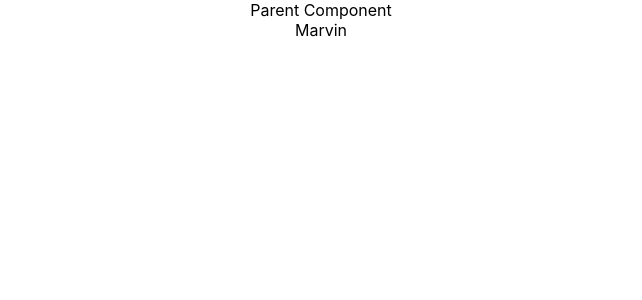
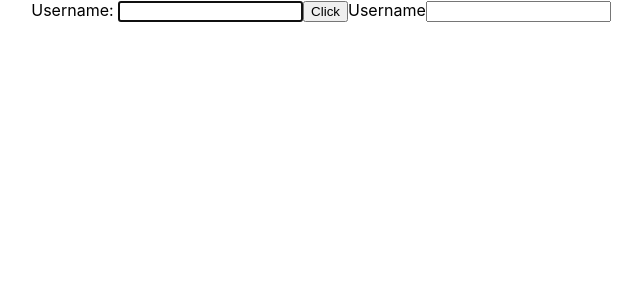
Before and after one commit to marvinjk6/React-Fundaments, a React (Create React App) app in the folder react-fundaments/: page / in a window 1280 px wide. Shown: the top 300 px of the page, without its empty margins (319-961 px from the left). Built offline with nearby package versions, Linux system fonts and the light colour scheme.

Commit message:
video 28 - Refs

```diff
--- a/react-fundaments/src/App.js
+++ b/react-fundaments/src/App.js
@@ -1,13 +1,13 @@
 import React, { Component } from 'react'
 import './App.css'
-import ParentComp from './ParentComp'
+import RefsDemo from './components/RefsDemo'
 
 
 export default class App extends Component {
   render() {
     return (
       <div className="App">
-        <ParentComp />
+        <RefsDemo />
       </div>
     )
   }
--- a/react-fundaments/src/ParentComp.js
+++ b/react-fundaments/src/ParentComp.js
@@ -2,8 +2,6 @@
 
 import React, { Component } from 'react'
 import MemoComp from './components/MemoComp'
-import PureComp from './components/PureComp'
-import RegComp from './components/RegComp'
 
 export default class ParentComp extends Component {
 
--- /dev/null
+++ b/react-fundaments/src/components/RefsDemo.js
@@ -0,0 +1,55 @@
+
+/**
+ * the concept of Refs in react basically make possible to acess DOM nodes directly withing react
+ *
+ * One of the more commom cases is focusing a text input, for example suppose we have a login form, as soon as the page is loaded let's say by default we want the username input field to be focused
+ *  */
+
+import React, { Component } from 'react'
+
+export default class RefsDemo extends Component {
+
+  constructor(props) {
+    super(props)
+
+    // 1º way first step create React.createRef in the constructor
+    this.inputRef = React.createRef()
+
+    // 2º way first step use callback
+    this.callbackRef = null
+    this.setCallbackRef = (element) => {
+        this.callbackRef = element
+    }
+  }
+
+  // to see what exactly does the property this.inputRef
+  // we see an object with the propertie current, current has properties, one of them is onfocus, but in javascript is focus
+  /*1º way: final step call the focus method on this input element*/
+  componentDidMount() {
+    this.inputRef.current.focus()
+    console.log(this.inputRef)
+
+    /*** 2º way if this.callback !== null
+    if(this.callbackRef) {
+        this.callbackRef.focus()
+    }
+    */
+  }
+
+  clickHandler = () => {
+    alert(this.inputRef.current.value)
+  }
+
+  //1º way: second step attach a ref we make, use the reserved ref attribute
+  render() {
+    return (
+      <div>
+        <label>Username: </label>
+        <input type="text" ref={this.inputRef} />
+        <button onClick={this.clickHandler}>Click</button>
+        <label>Username</label>
+        <input type="text" ref={this.setCallbackRef} />
+      </div>
+    )
+  }
+}
```
